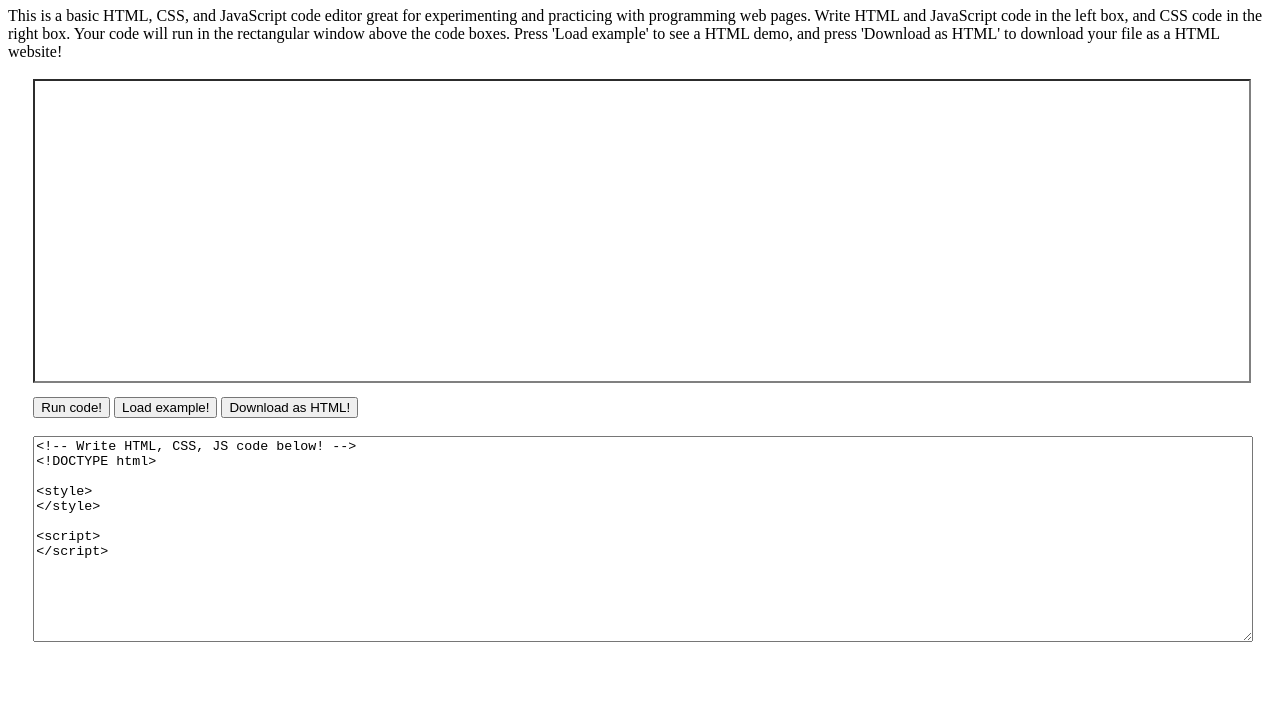
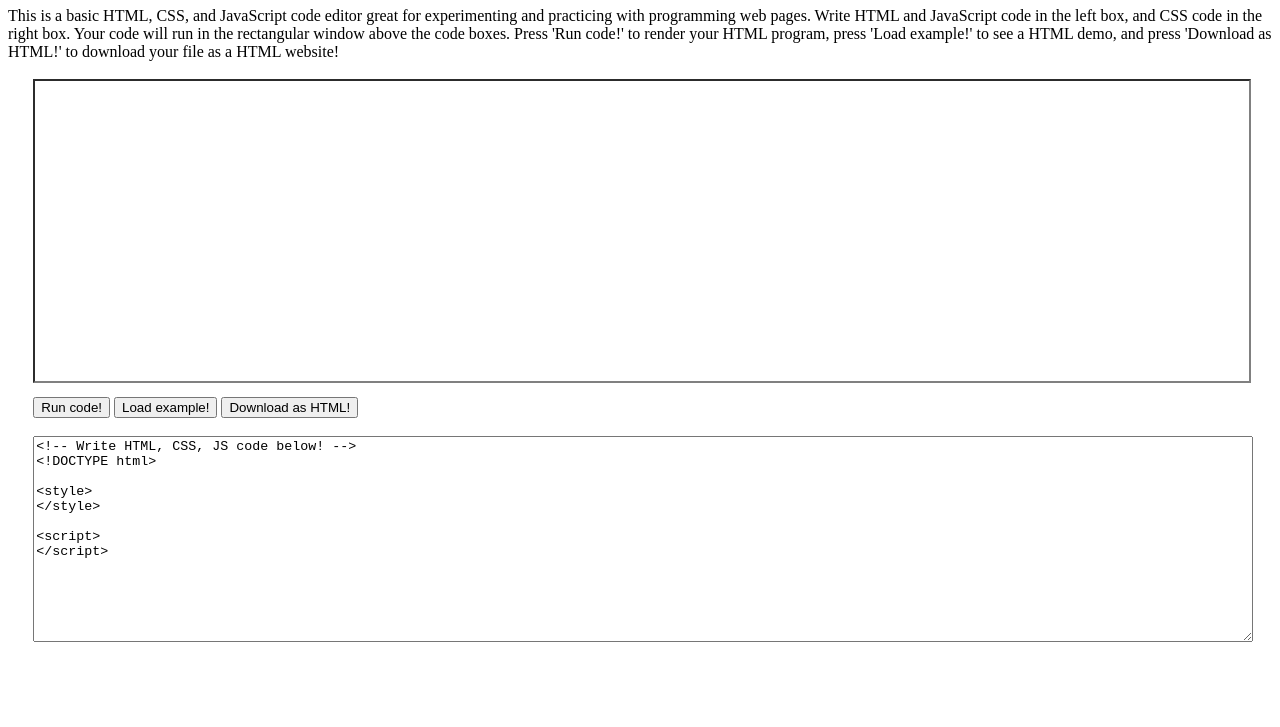
Before and after one commit to At216/HTML-editor, a plain HTML site: page index.html in a window 1280 px wide. Shown: the part 73-800 px from the top of the page. Drawn offline with Linux system fonts and the light colour scheme.

Commit message:
Update index.html
Update header

```diff
--- a/index.html
+++ b/index.html
@@ -3,7 +3,7 @@
  <h1>Welcome to at216.github.io/HTML-editor/!</h1>
  <span>This is a basic HTML, CSS, and JavaScript code editor great for
  experimenting and practicing with programming web pages. Write HTML and  JavaScript code in the left box, and CSS code in the right box. Your  code will run in the rectangular window above the code boxes.
- Press 'Load example' to see a HTML demo, and press 'Download as HTML' to download your file as a HTML website!<br><br>
+ Press 'Run code!' to render your HTML program, press 'Load example!' to see a HTML demo, and press 'Download as HTML!' to download your file as a HTML website!<br><br>
     </span>
 
 
```
